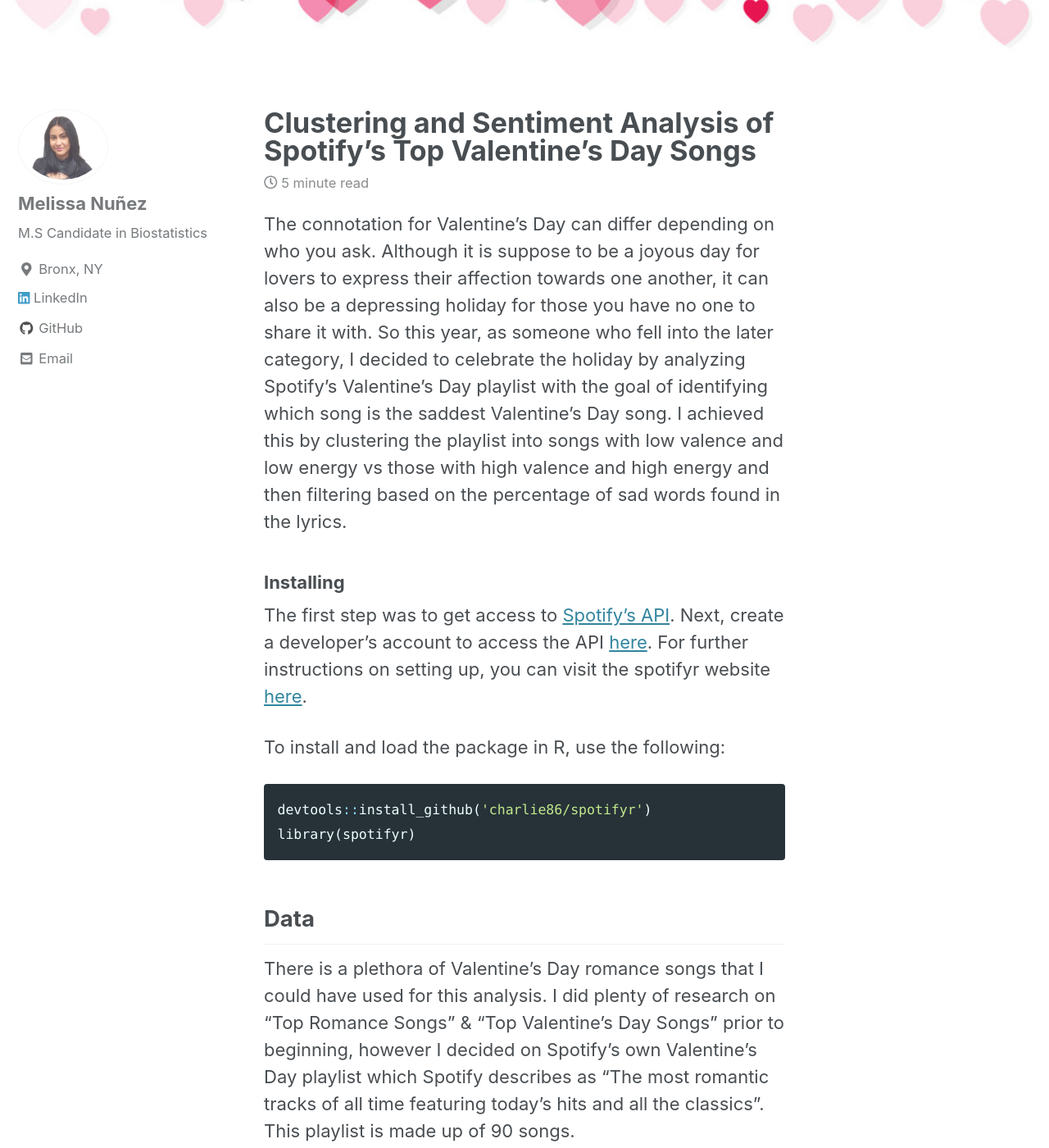
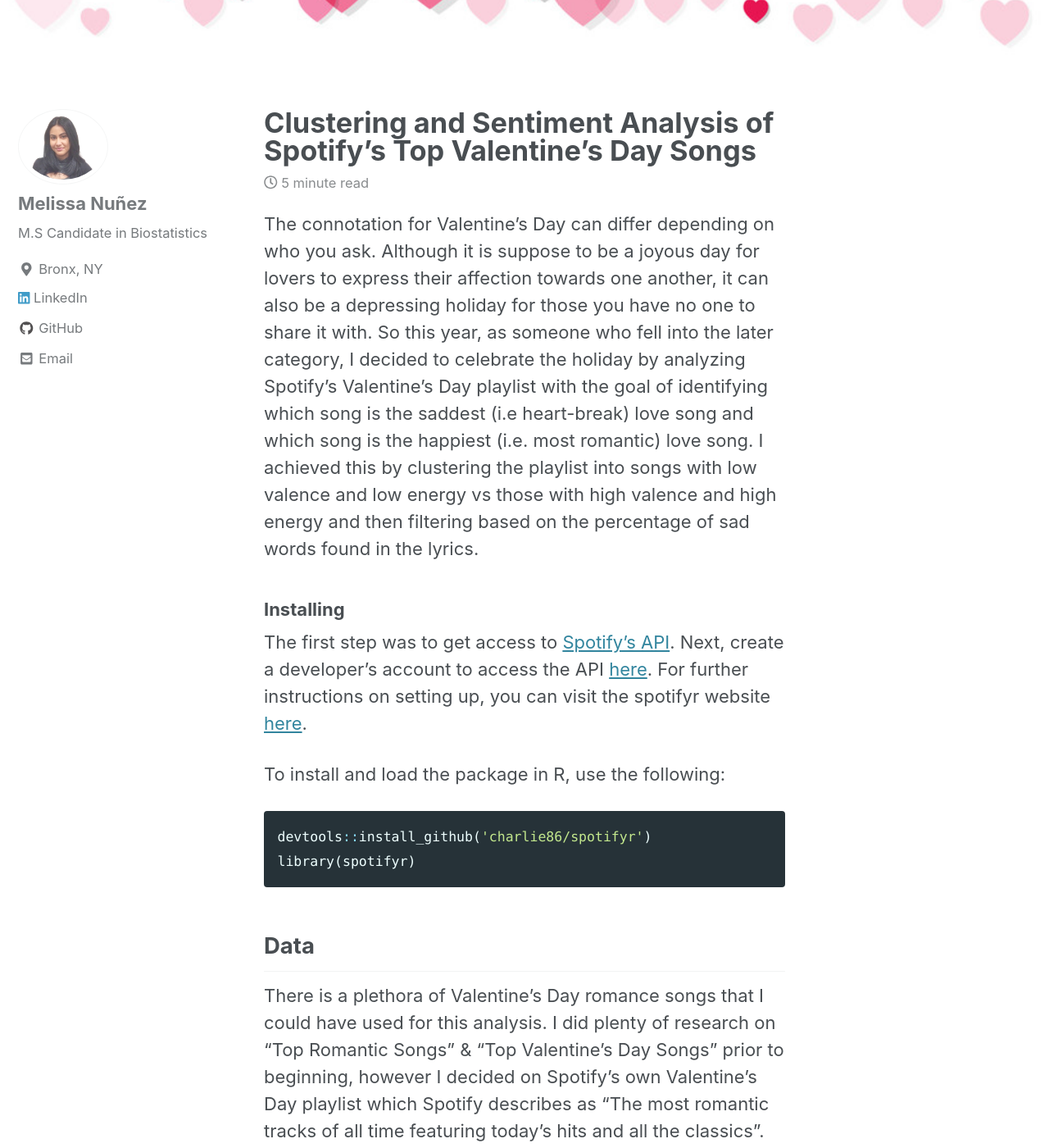
Before and after one commit to melissa-nunez/melissa-nunez.github.io, a Jekyll site: the page built from _posts/2019-02-13-valentine.md, in a window 1280 px wide and 1400 px high, scrolled down 342 px. Shown: the whole window at 82% size. Built offline with Jekyll 4.4.1, drawn with Linux system fonts in a browser that asks for light colours; cached includes are drawn as plain includes; some of the changed text lies outside the part shown.

Commit message:
final changes maybe

````diff
--- a/_posts/2019-02-13-valentine.md
+++ b/_posts/2019-02-13-valentine.md
@@ -7,7 +7,7 @@
   image: "/images/hearts.jpg"
 ---
 
-The connotation for Valentine's Day can differ depending on who you ask. Although it is suppose to be a joyous day for lovers to express their affection towards one another, it can also be a depressing holiday for those you have no one to share it with. So this year, as someone who fell into the later category, I decided to celebrate the holiday by analyzing Spotify's Valentine's Day playlist with the goal of identifying which song is the saddest Valentine's Day song. I achieved this by clustering the playlist into songs with low valence and low energy vs those with high valence and high energy and then filtering based on the percentage of sad words found in the lyrics.
+The connotation for Valentine's Day can differ depending on who you ask. Although it is suppose to be a joyous day for lovers to express their affection towards one another, it can also be a depressing holiday for those you have no one to share it with. So this year, as someone who fell into the later category, I decided to celebrate the holiday by analyzing Spotify's Valentine's Day playlist with the goal of identifying which song is the saddest (i.e heart-break) love song and which song is the happiest (i.e. most romantic) love song. I achieved this by clustering the playlist into songs with low valence and low energy vs those with high valence and high energy and then filtering based on the percentage of sad words found in the lyrics.
 
 ### Installing
 
@@ -22,7 +22,7 @@
 
 ## Data
 
-There is a plethora of Valentine's Day romance songs that I could have used for this analysis. I did plenty of research on "Top Romance Songs" & "Top Valentine's Day Songs" prior to beginning, however I decided on Spotify's own Valentine's Day playlist which Spotify describes as "The most romantic tracks of all time featuring today's hits and all the classics". This playlist is made up of 90 songs.
+There is a plethora of Valentine's Day romance songs that I could have used for this analysis. I did plenty of research on "Top Romantic Songs" & "Top Valentine's Day Songs" prior to beginning, however I decided on Spotify's own Valentine's Day playlist which Spotify describes as "The most romantic tracks of all time featuring today's hits and all the classics". This playlist is made up of 90 songs.
 
 ### Features
 The Spoitfy API gives information on a songs danceability, energy, key, loudness, mode, speechiness, acousticness, instrumentalness, liveness, valence, and tempo. I saved the Valentine's Day playlist as my own and then accessed it through the API. I then pulled out the tracks from the playlist and extracted the features.
@@ -82,6 +80,7 @@
 # Plot valence vs energy
 ggplot(Final_Dataset, aes(x = valence, y = energy, color = factor(clusters))) + geom_point()
 ```
+The following ggplot shows the valence vs energy for each song:
 
 <img src="{{ site.url }}{{ site.baseurl }}/images/valencevsenergy.png" alt="" class="center">
 
@@ -127,7 +126,7 @@
 
 ### Sad Songs
 
-The top slow and sad songs are:
+**The top slow and sad songs are:**
 
 <img src="{{ site.url }}{{ site.baseurl }}/images/slowsad.png" alt="" class="center">
 
@@ -139,7 +138,7 @@
 
 <img src="{{ site.url }}{{ site.baseurl }}/images/leonalewis.png" alt="" class="center">
 
-The top upbeat but sad songs are:
+**The top upbeat but sad songs are:**
 
 <img src="{{ site.url }}{{ site.baseurl }}/images/upbeatsad.png" alt="" class="center">
 
@@ -154,14 +153,28 @@
 
 ### Happy Songs
 
-The top slow but happy songs are:
+**The top slow but happy songs are:**
 
 <img src="{{ site.url }}{{ site.baseurl }}/images/slowhappy.png" alt="" class="center">
 
 With the happiest slow song being **James Blunt's You're Beautiful**.
 
-The top upbeat and happy songs are:
+#### Sentiment Analysis
+
+The most frequently used words along with its sentiment for this song:
+
+<img src="{{ site.url }}{{ site.baseurl }}/images/jamesblunt.png" alt="" class="center">
+
+**The top upbeat and happy songs are:**
 
 <img src="{{ site.url }}{{ site.baseurl }}/images/upbeathappy.png" alt="" class="center">
 
-With the happiest upbeat song being **The Beach Boys' Wouldn't It Be Nice?**.
+With the happiest upbeat song being **The Beach Boys' Wouldn't It Be Nice?**
+
+#### Sentiment Analysis
+
+The most frequently used words along with its sentiment for this song:
+
+<img src="{{ site.url }}{{ site.baseurl }}/images/beachboys.png" alt="" class="center">
+
+## Conclusion
````
Also changed, not shown: other parts of _posts/2019-02-13-valentine.md (+1 -3 lines), images/beachboys.png (added), images/jamesblunt.png (added), 1 other file.
